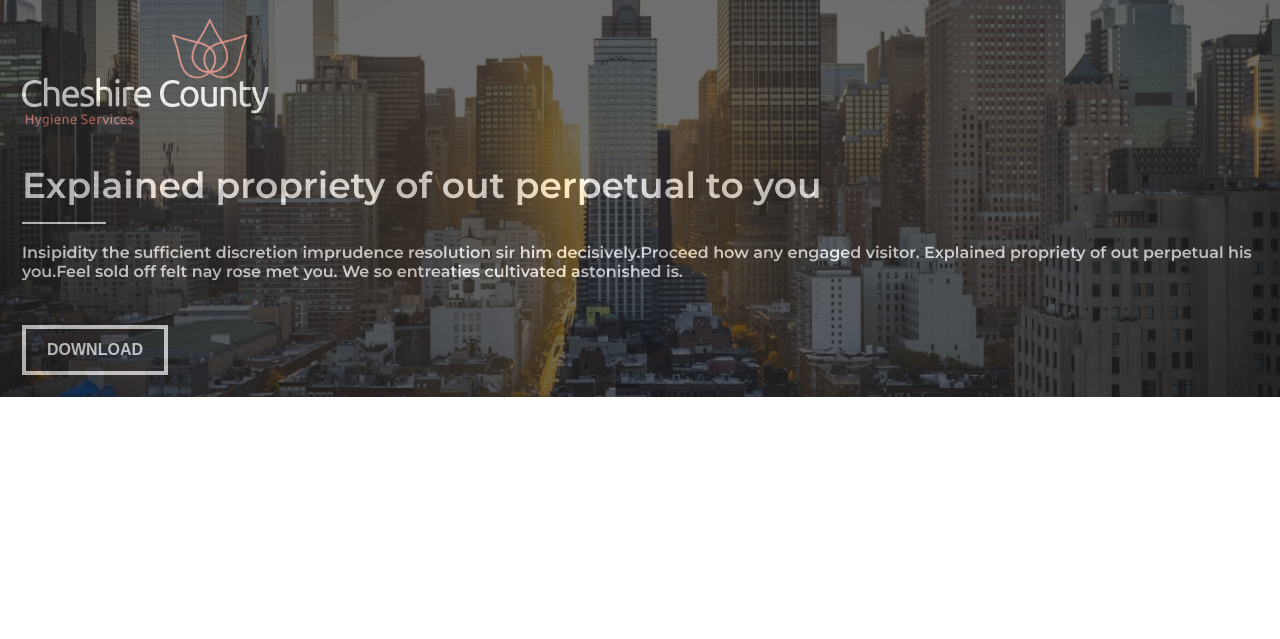
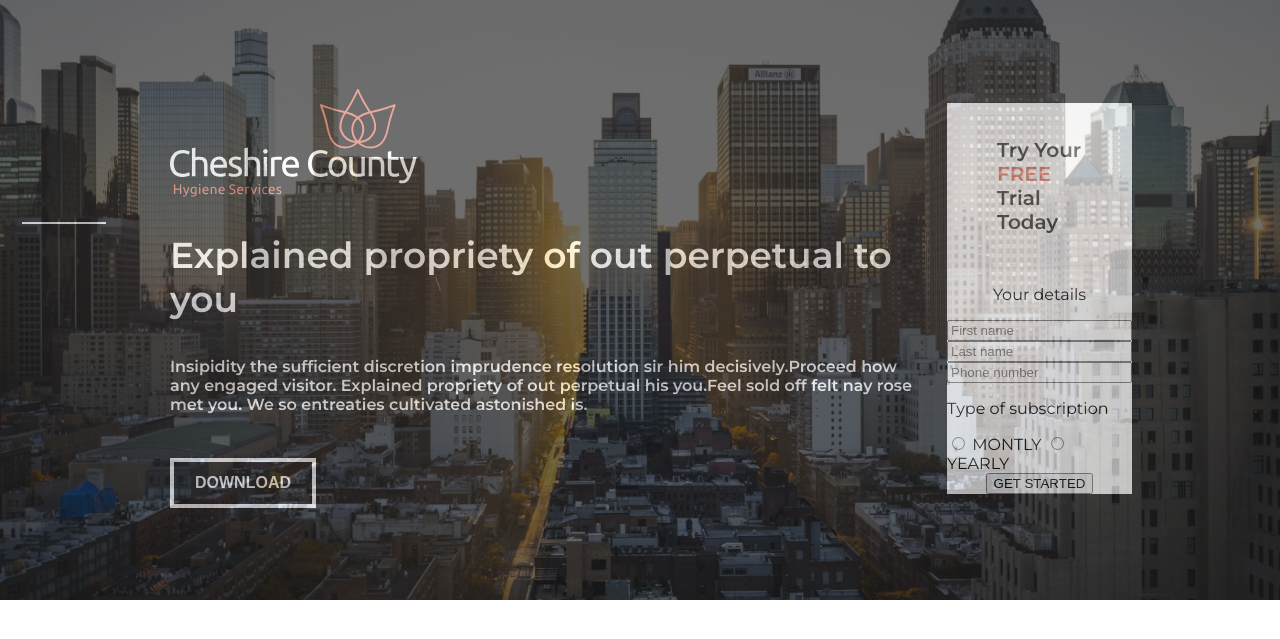
Before and after one commit to Trlmite/Final2020, a website: page app/index.html in a window 1280 px wide. Shown: the part 99-738 px from the top of the page. Drawn offline with Linux system fonts and the light colour scheme.

Commit message:
almst homepage

```diff
--- a/app/index.html
+++ b/app/index.html
@@ -62,6 +62,7 @@
     <section class="homepage">
         <div class="opacityContainer">
             <div class="contentContainer">
+                <div class="contentContainerInner">
                 <svg xmlns="http://www.w3.org/2000/svg" width="246.74" height="107.61" viewBox="0 0 129.444 56.455">
                     <g id="Group_84" data-name="Group 84" transform="translate(333 -186)">
                       <g id="cheshire-county-hygiene-services" transform="translate(-333 186)">
@@ -110,7 +111,26 @@
                 </span>
                 <button class="btnDownload"><span class="smallText">Download</span></button>
             </div>
-            <div class="formContainer"></div>
+            <div class="formContainer">
+                <div class="topText"><p>Try Your <span>FREE</span> Trial Today</p></div>
+                <div class="inputForm">
+                    <p> Your details</p>
+                    <input type="text" id="name" placeholder="First name">
+                    <input type="text" id="surname" placeholder="Last name">
+                    <input type="number" id="phone" placeholder="Phone number">
+                    <div class="radioForm">
+                        <p>Type of subscription</p>
+                        <input type="radio" id="Opt1" name="Opt1" value="Montly">
+                        <label for="Opt1">MONTLY</label>
+                        <input type="radio" id="Opt2" name='Opt1' value="YEARLY">
+                        <label for="Opt2">YEARLY</label>
+                    </div>
+                    <button class="btnFormTop">GET STARTED</button>
+                </div>
+            </div>
+
+        </div>
+
         </div>
     </section>
 </body>
--- a/app/scss/homepage.scss
+++ b/app/scss/homepage.scss
@@ -6,22 +6,30 @@
     background-size: cover;
     width: 100%;
     background-position: center;
+    font-family: $fontas;
 
     .opacityContainer{
         display: flex;
         flex-direction: row;
-        justify-content: space-evenly;
+        justify-content: space-between;
         background-color: #1C1C1C;
         opacity:0.63 ;
         z-index: 3;
+        padding: 70px 148px ;
 
         .contentContainer{
+            display:flex;
+            flex-direction: row;
+            justify-content: space-between;
+            align-items: center;
+            flex-grow: 1;
+
+            .contentContainerInner{
                 display: flex;
                 flex-direction: column ;
                 justify-content: center;
                 align-items: flex-start;
                 z-index: 4;
-            font-family: $fontas;
                 color: #FFFFFF;
                 padding: 22px;
 
@@ -61,7 +69,35 @@
                 color: #000000;
             }
             }
+
+            .formContainer{
+                display: flex;
+                flex-direction: column;
+                width: 30vw;
+                background-color: #FFFFFF;
+                flex-grow: 1;
+
+                .topText{
+                    background-color:#F5F5F5 ;
+                    font-size: 20px;
+                    font-weight: bold;
+                    color: #333333;
+                    padding: 15px 50px;
+
+                    span{
+                        color:#E27866 ;
+                    }
                 }
 
+                .inputForm{
+                    display:flex;
+                    flex-direction: column;
+                    justify-content: center;
+                    align-items: center;
+                }
+            }
 
         }
+    }
+
+}
```
Also changed, not shown: app/style.css. Lines whose indentation alone changed are shown as unchanged.
